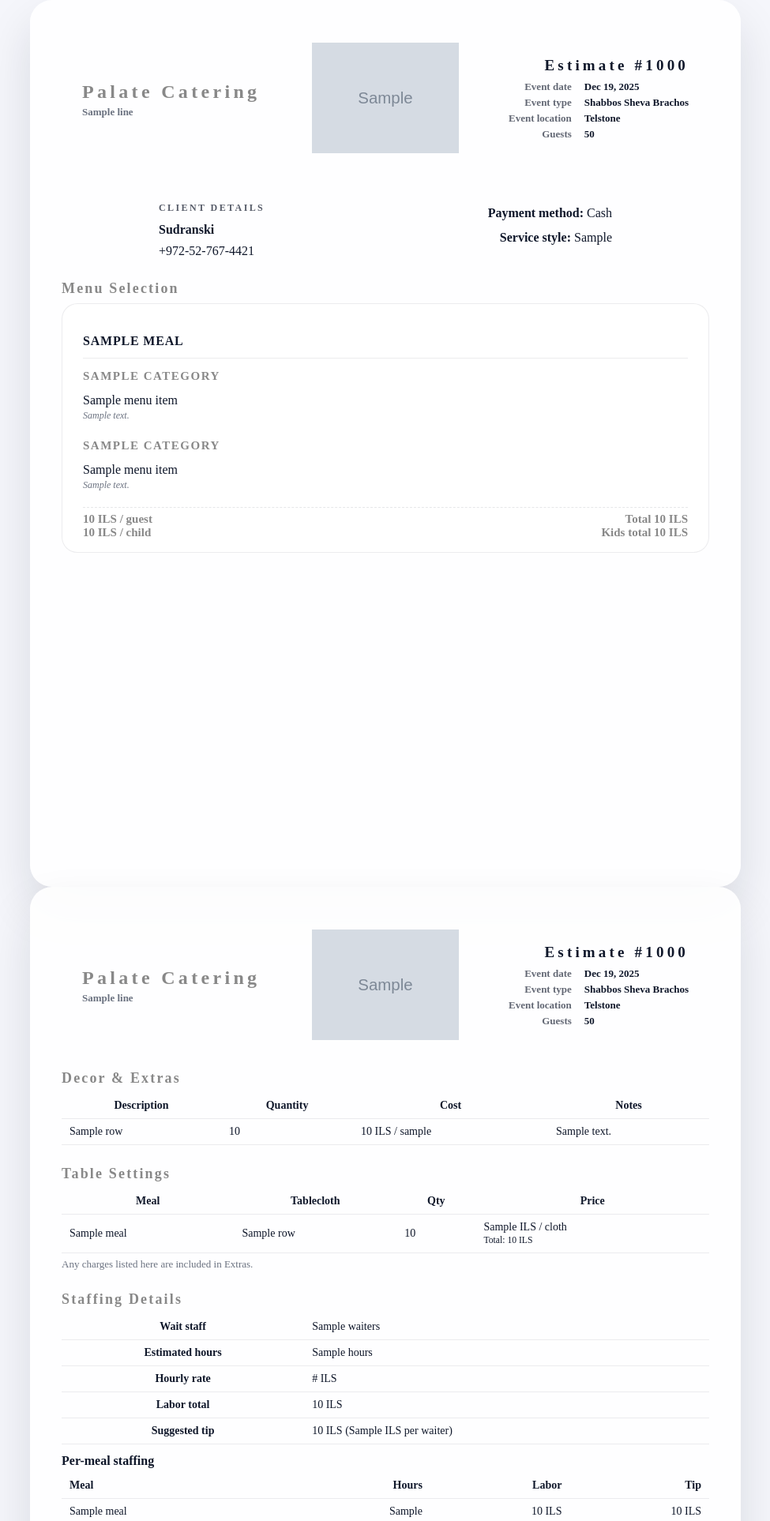
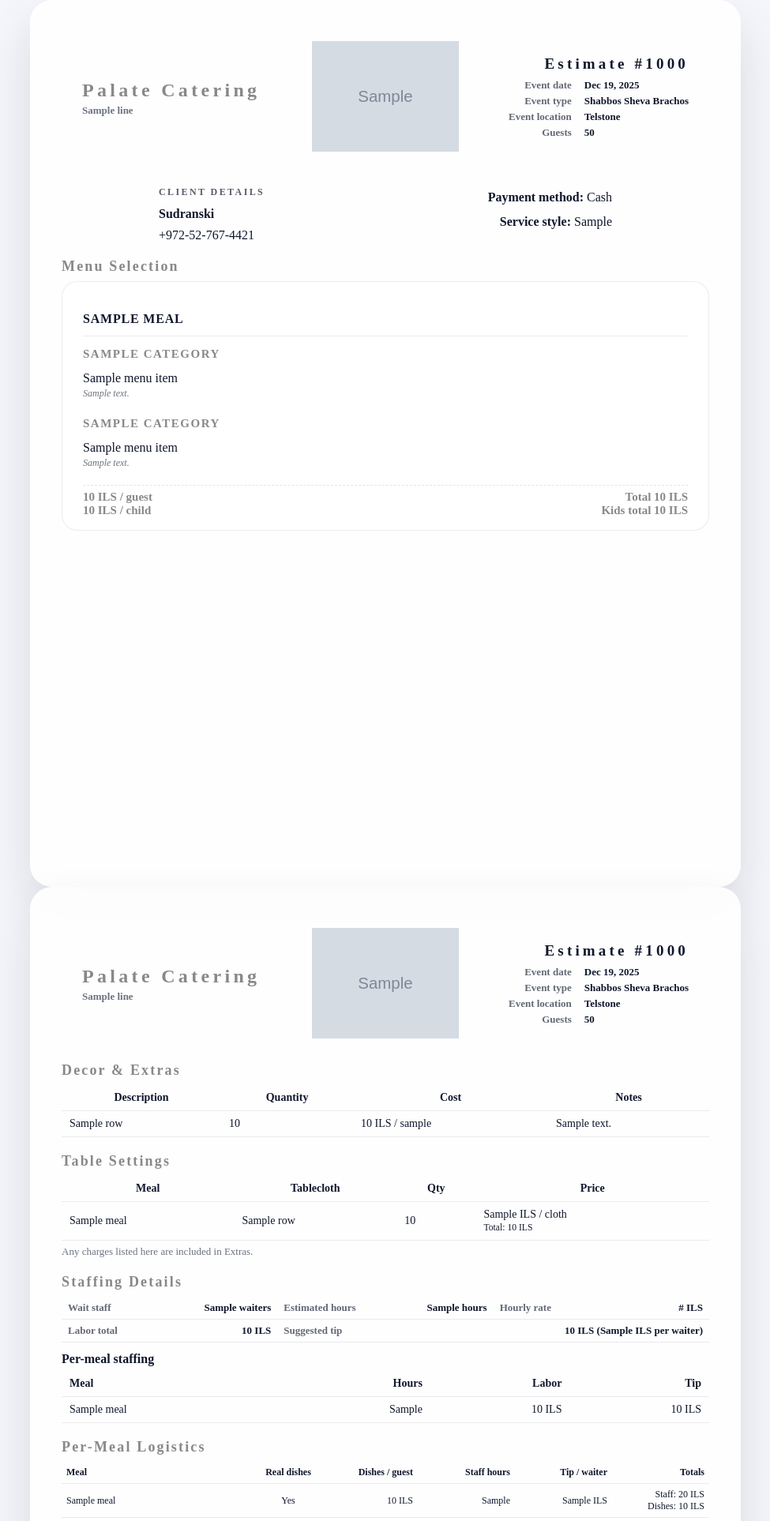
Before and after one commit to joeapter/CaterBasePro, a Django app: template client_estimates/templates/admin/estimate_print.html in a window 1280 px wide. Shown: the top 1926 px of the page at 79% size, without its empty margins (152-1127 px from the left). Run offline with Django 4.2, Linux system fonts and the light colour scheme; data comes from the database, SQL or seed files in the repository; tables that the repository leaves empty hold one stand-in row (values such as "Sample post"); the template is opened without the code that fills it: values that come from a table or form of the project are taken from there, most other values are stand-ins (such as "Sample title", 1, 10 or a date in 2020); grey boxes marked "Sample" are stand-in pictures.

Commit message:
Tighten estimate layout spacing

```diff
--- a/client_estimates/templates/admin/estimate_print.html
+++ b/client_estimates/templates/admin/estimate_print.html
@@ -77,8 +77,8 @@
             grid-template-columns: minmax(0, 1fr) minmax(140px, 260px) minmax(0, 1fr);
             align-items: center;
             gap: 18px;
-            padding: 22px 26px 16px;
-            margin: 0 auto 18px;
+            padding: 20px 26px 12px;
+            margin: 0 auto 12px;
             border-bottom: none;
             width: 100%;
             box-sizing: border-box;
@@ -142,23 +142,23 @@
             letter-spacing: .05em;
             text-transform: uppercase;
         }
-        section { margin-bottom: 26px; }
+        section { margin-bottom: 20px; }
         .info-row {
             display: flex;
             justify-content: space-between;
             gap: 28px;
-            margin-bottom: 24px;
+            margin-bottom: 16px;
         }
         .info-card {
             width: 50%;
             padding-left: 15%;
-            padding-top: 24px;
+            padding-top: 16px;
         }
         .info-card--right {
             padding-left: 5%;
             padding-right: 15%;
             text-align: right;
-            padding-top: 24px;
+            padding-top: 16px;
         }
         .info-card p {
             line-height: 1.7;
@@ -260,6 +260,36 @@
             font-size: 15px;
             font-weight: 600;
         }
+        .summary-table--tight th,
+        .summary-table--tight td {
+            padding: 6px 6px;
+            font-size: 12px;
+            line-height: 1.25;
+        }
+        .totals-line {
+            white-space: nowrap;
+        }
+        .currency-nowrap {
+            white-space: nowrap;
+        }
+        .staffing-table {
+            table-layout: fixed;
+            font-size: 13px;
+        }
+        .staffing-table th,
+        .staffing-table td {
+            padding: 6px 8px;
+        }
+        .staffing-table th {
+            text-align: left;
+            color: rgba(15,23,42,0.65);
+            font-weight: 600;
+            white-space: nowrap;
+        }
+        .staffing-table td {
+            text-align: right;
+            font-weight: 600;
+        }
         .payment-box {
             border: 1px solid rgba(15,23,42,0.08);
             border-radius: 16px;
@@ -299,9 +329,9 @@
             }
             .sheet-header {
                 grid-template-columns: minmax(0, 1fr) minmax(110px, 200px) minmax(0, 1fr);
-                padding: 4mm 6mm;
-                gap: 6mm;
-                margin: 0 auto 6mm;
+                padding: 3.5mm 5mm 3mm;
+                gap: 5mm;
+                margin: 0 auto 4mm;
             }
             .sheet-header-left,
             .sheet-header-right {
@@ -650,19 +680,26 @@
         {% if staff_context and not flat_mode %}
             <section>
                 <h2>{% translate 'Staffing Details' %}</h2>
-                <table class="info-table">
+                <table class="info-table staffing-table">
                     <tbody>
-                        <tr><th>{% translate 'Wait staff' %}</th><td>{{ staff_context.waiters }}</td></tr>
-                        <tr><th>{% translate 'Estimated hours' %}</th><td>{{ staff_context.hours }}</td></tr>
-                        <tr><th>{% translate 'Hourly rate' %}</th><td>{{ staff_context.hourly_rate }} {{ estimate.currency }}</td></tr>
-                        <tr><th>{% translate 'Labor total' %}</th><td>{{ staff_context.labor_total }} {{ estimate.currency }}</td></tr>
                         <tr>
+                            <th>{% translate 'Wait staff' %}</th>
+                            <td>{{ staff_context.waiters }}</td>
+                            <th>{% translate 'Estimated hours' %}</th>
+                            <td>{{ staff_context.hours }}</td>
+                            <th>{% translate 'Hourly rate' %}</th>
+                            <td><span class="currency-nowrap">{{ staff_context.hourly_rate }} {{ estimate.currency }}</span></td>
+                        </tr>
+                        <tr>
+                            <th>{% translate 'Labor total' %}</th>
+                            <td><span class="currency-nowrap">{{ staff_context.labor_total }} {{ estimate.currency }}</span></td>
                             <th>{% translate 'Suggested tip' %}</th>
-                            <td>
+                            <td colspan="3">
+                                <span class="currency-nowrap">{{ staff_context.tip_total }} {{ estimate.currency }}</span>
                                 {% if staff_context.tip_varies %}
-                                    {{ staff_context.tip_total }} {{ estimate.currency }} ({% translate 'varies by meal' %})
+                                    ({% translate 'varies by meal' %})
                                 {% else %}
-                                    {{ staff_context.tip_total }} {{ estimate.currency }} ({{ staff_context.tip_per_waiter }} {{ estimate.currency }} {% translate 'per waiter' %})
+                                    (<span class="currency-nowrap">{{ staff_context.tip_per_waiter }} {{ estimate.currency }}</span> {% translate 'per waiter' %})
                                 {% endif %}
                             </td>
                         </tr>
@@ -697,7 +734,7 @@
         {% if per_meal_service_rows and not flat_mode %}
             <section>
                 <h2>{% translate 'Per-Meal Logistics' %}</h2>
-                <table class="summary-table">
+                <table class="summary-table summary-table--tight">
                     <thead>
                         <tr>
                             <th style="text-align:left; width:30%;">{% translate 'Meal' %}</th>
@@ -717,8 +754,14 @@
                                 <td style="text-align:right;">{{ row.staff_hours }}</td>
                                 <td style="text-align:right;">{{ row.staff_tip_per_waiter }} {{ estimate.currency }}</td>
                                 <td style="text-align:right;">
-                                    <div>{% translate 'Staff' %}: {{ row.staff_pay_total|add:row.staff_tip_total }} {{ estimate.currency }}</div>
-                                    <div>{% translate 'Dishes' %}: {{ row.dishes_total }} {{ estimate.currency }}</div>
+                                    <div class="totals-line">
+                                        {% translate 'Staff' %}:
+                                        <span class="currency-nowrap">{{ row.staff_pay_total|add:row.staff_tip_total }} {{ estimate.currency }}</span>
+                                    </div>
+                                    <div class="totals-line">
+                                        {% translate 'Dishes' %}:
+                                        <span class="currency-nowrap">{{ row.dishes_total }} {{ estimate.currency }}</span>
+                                    </div>
                                 </td>
                             </tr>
                         {% endfor %}
```
